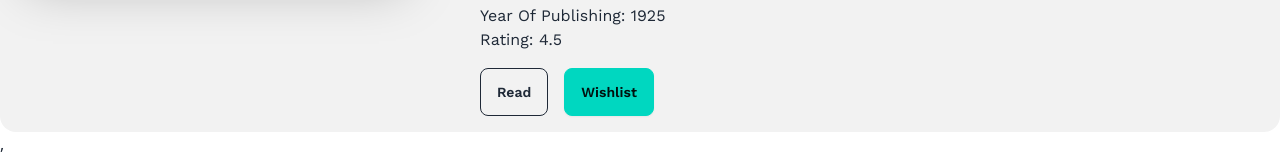
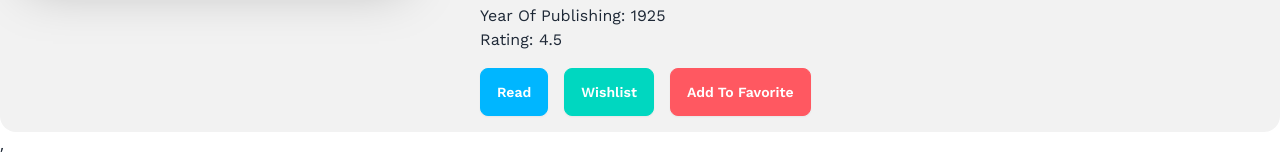
Before and after one commit to DeepsEffect/deep-books, a React (Vite) app: page /bookDetails/1 in a window 1280 px wide. Shown: the part 604-770 px from the top of the page. Built offline with nearby package versions, Linux system fonts and the light colour scheme; a web font is replaced by a local one.

Commit message:
added add to favorites routes and functionality

```diff
--- a/src/Components/BookDetails.jsx
+++ b/src/Components/BookDetails.jsx
@@ -1,5 +1,5 @@
 import { useLoaderData, useParams } from "react-router-dom";
-import { getBooks, readBooks, wishlistBooks } from "../utils";
+import { favoriteBooks, getBooks, readBooks, wishlistBooks } from "../utils";
 import toast from "react-hot-toast";
 
 const BookDetails = () => {
@@ -33,6 +33,10 @@ const BookDetails = () => {
     } else {
       wishlistBooks(book);
     }
+  };
+
+  const handleAddToFavorite = () => {
+    favoriteBooks(book);
   };
 
   return (
@@ -80,15 +84,21 @@ const BookDetails = () => {
           <div className="flex gap-4 mt-4">
             <button
               onClick={() => handleRead(book)}
-              className="btn btn-outline"
+              className="btn btn-info text-white"
             >
               Read
             </button>
             <button
               onClick={() => handleWishlist(book)}
-              className="btn btn-accent"
+              className="btn btn-accent text-white"
             >
               Wishlist
+            </button>
+            <button
+              onClick={() => handleAddToFavorite(book)}
+              className="btn btn-error text-white"
+            >
+              Add To Favorite
             </button>
           </div>
         </div>
--- a/src/Components/ListBookCard.jsx
+++ b/src/Components/ListBookCard.jsx
@@ -13,7 +13,6 @@ const ListBookCard = ({ book }) => {
     rating,
     bookId,
   } = book;
-  console.log(book);
 
   return (
     <div className="hero bg-base-100 border p-4 lg:p-8 mt-10 rounded-2xl">
--- a/src/Pages/FavoriteBooks.jsx
+++ b/src/Pages/FavoriteBooks.jsx
@@ -1,9 +1,21 @@
+import { useEffect, useState } from "react";
+import ListBookCard from "../Components/ListBookCard";
+import { getBooks } from "../utils";
+
+/* eslint-disable react/prop-types */
 const FavoriteBooks = () => {
-    return (
-        <div>
-            fav books
-        </div>
-    );
+  const [favorites, setFavorites] = useState([]);
+  useEffect(() => {
+    const storedBooks = getBooks("favoriteBooks");
+    setFavorites(storedBooks);
+  }, []);
+  return (
+    <div>
+      {favorites.map((book) => (
+        <ListBookCard book={book} key={book.bookId}></ListBookCard>
+      ))}
+    </div>
+  );
 };
 
 export default FavoriteBooks;
--- a/src/utils/index.js
+++ b/src/utils/index.js
@@ -32,3 +32,15 @@ export const wishlistBooks = (book) => {
   localStorage.setItem("wishlistBooks", JSON.stringify(books));
   toast.success(`"${book.bookName}" is successfully added to the Wishlist`);
 };
+
+//add to favorite
+export const favoriteBooks = (book) => {
+  let books = getBooks('favoriteBooks');
+  const isExist = books.find(b => b.bookId === book.bookId)
+  if (isExist) {
+    return toast.error('Book is already added to the Favorite Books')
+  }
+  books.push(book)
+  localStorage.setItem('favoriteBooks', JSON.stringify(books))
+  toast.success('Book Is added to the Favorites')
+}
```
